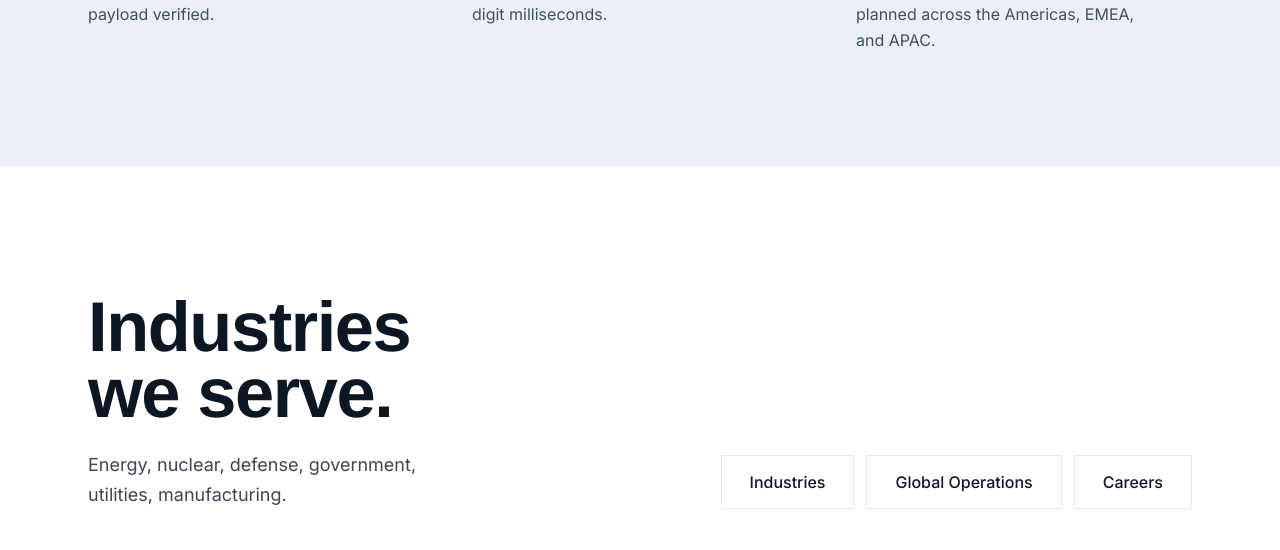
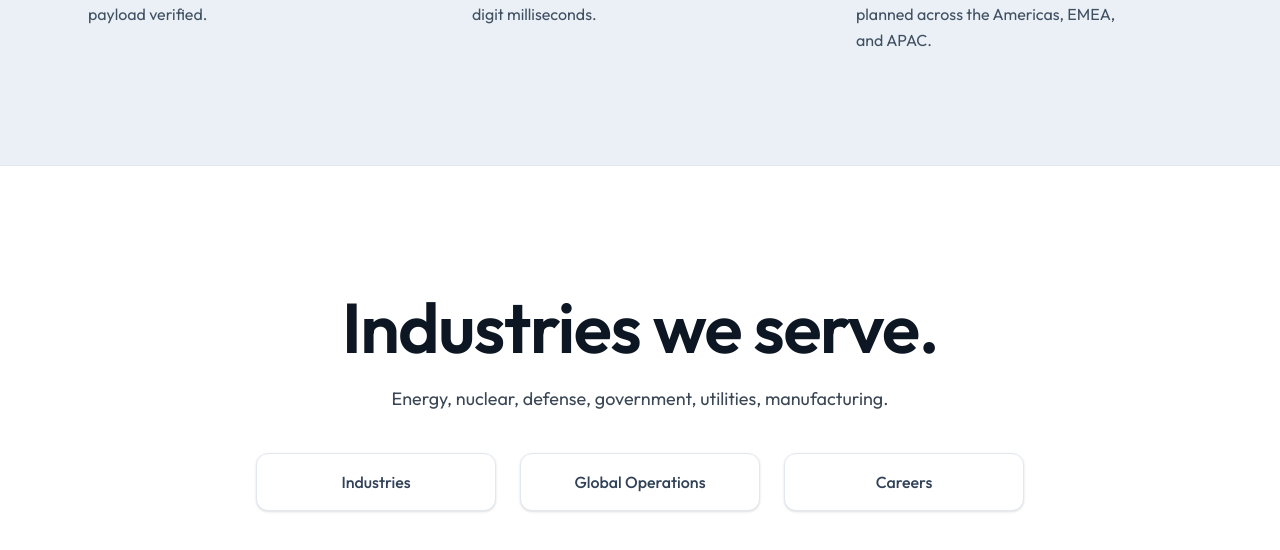
Before and after one commit to CovDefGH/CoreDef-website, a Next.js app: page / in a window 1280 px wide. Shown: the part 4622-5172 px from the top of the page. Built offline with nearby package versions, Linux system fonts and the light colour scheme.

Commit message:
feat(ui): update font to Outfit and create perfectly symmetric centered Industries header with premium styled buttons

```diff
--- a/src/app/layout.tsx
+++ b/src/app/layout.tsx
@@ -1,12 +1,12 @@
 import type { Metadata, Viewport } from "next";
-import { Inter } from "next/font/google";
+import { Outfit } from "next/font/google";
 import { NavBar } from "@/components/layout/NavBar";
 import { Footer } from "@/components/layout/Footer";
 import { MotionProvider } from "@/components/motion/MotionProvider";
 import "./globals.css";
 
-const inter = Inter({
-  variable: "--font-inter",
+const outfit = Outfit({
+  variable: "--font-outfit",
   subsets: ["latin"],
   display: "swap",
 });
@@ -32,10 +32,8 @@ export default function RootLayout({
   children: React.ReactNode;
 }>) {
   return (
-    <html lang="en" suppressHydrationWarning>
-      <body
-        className={`${inter.variable} font-sans antialiased`}
-      >
+    <html lang="en" className={`${outfit.variable} antialiased`} suppressHydrationWarning>
+      <body>
         {/* Warms the connection for the Contact page's Google Maps iframe embed */}
         <link rel="preconnect" href="https://www.google.com" />
         <link rel="preconnect" href="https://maps.gstatic.com" crossOrigin="" />
--- a/src/components/immersive/ImmersiveHome.tsx
+++ b/src/components/immersive/ImmersiveHome.tsx
@@ -319,25 +319,24 @@ export function ImmersiveHome() {
 
       <section className="relative bg-white py-24 md:py-32">
         <div className="mx-auto max-w-6xl px-4 md:px-6">
-          <div className="mb-14 flex flex-col items-start justify-between gap-8 md:flex-row md:items-end">
-            <div className="max-w-2xl">
-              <h2 className="text-[clamp(2.5rem,5.5vw,5.5rem)] leading-[.94] font-semibold tracking-[-.05em] text-[#0c1723]">
-                Industries we serve.
-              </h2>
-              <p className="mt-6 max-w-lg text-base leading-relaxed text-[#3b4754] md:text-lg">
-                Energy, nuclear, defense, government, utilities, manufacturing.
-              </p>
-            </div>
-            <div className="flex w-full flex-wrap gap-3 md:w-auto md:shrink-0 md:justify-end">
-              <CTALink href="/industries" variant="secondary">
+          <div className="mb-20 flex flex-col items-center text-center">
+            <h2 className="text-[clamp(2.5rem,5.5vw,5.5rem)] leading-[.94] font-semibold tracking-[-.05em] text-[#0c1723]">
+              Industries we serve.
+            </h2>
+            <p className="mt-6 max-w-2xl text-base leading-relaxed text-[#3b4754] md:text-lg">
+              Energy, nuclear, defense, government, utilities, manufacturing.
+            </p>
+
+            <div className="mt-10 flex w-full max-w-3xl flex-col gap-4 sm:flex-row sm:gap-6">
+              <Link href="/industries" className="flex-1 rounded-xl border border-slate-200 bg-white py-4 px-6 text-base font-medium text-slate-700 shadow-sm transition-all hover:-translate-y-1 hover:border-[#0052ff] hover:bg-blue-50/30 hover:text-[#0052ff] hover:shadow-md">
                 Industries
-              </CTALink>
-              <CTALink href="/global" variant="secondary">
+              </Link>
+              <Link href="/global" className="flex-1 rounded-xl border border-slate-200 bg-white py-4 px-6 text-base font-medium text-slate-700 shadow-sm transition-all hover:-translate-y-1 hover:border-[#0052ff] hover:bg-blue-50/30 hover:text-[#0052ff] hover:shadow-md">
                 Global Operations
-              </CTALink>
-              <CTALink href="/careers" variant="secondary">
+              </Link>
+              <Link href="/careers" className="flex-1 rounded-xl border border-slate-200 bg-white py-4 px-6 text-base font-medium text-slate-700 shadow-sm transition-all hover:-translate-y-1 hover:border-[#0052ff] hover:bg-blue-50/30 hover:text-[#0052ff] hover:shadow-md">
                 Careers
-              </CTALink>
+              </Link>
             </div>
           </div>
 
--- a/src/styles/tokens.css
+++ b/src/styles/tokens.css
@@ -17,19 +17,9 @@
 
   /* Shape — sharp (0-radius) everywhere except status pips/avatars */
   --radius-none: 0;
-
-  /* Display face — Helvetica (native system font, not on Google Fonts).
-     Static value, so (unlike --font-sans below) this doesn't need `@theme
-     inline` — it generates a real `font-display` utility + CSS var. */
-  --font-display: "Helvetica Neue", Helvetica, Arial, ui-sans-serif,
-    system-ui, sans-serif;
 }
 
-/* Typography — two-family system: Space Grotesk (display/headings, geometric)
-   + Inter (body, humanist) for contrast per impeccable pairing rules. Body uses
-   --font-sans; headings are set to Space Grotesk directly in globals.css.
-   `inline` is required so next/font variables (set on <body>) resolve at the
-   element, not :root. */
 @theme inline {
-  --font-sans: var(--font-inter), ui-sans-serif, system-ui, sans-serif;
+  --font-sans: var(--font-outfit), ui-sans-serif, system-ui, sans-serif;
+  --font-display: var(--font-outfit), ui-sans-serif, system-ui, sans-serif;
 }
```
